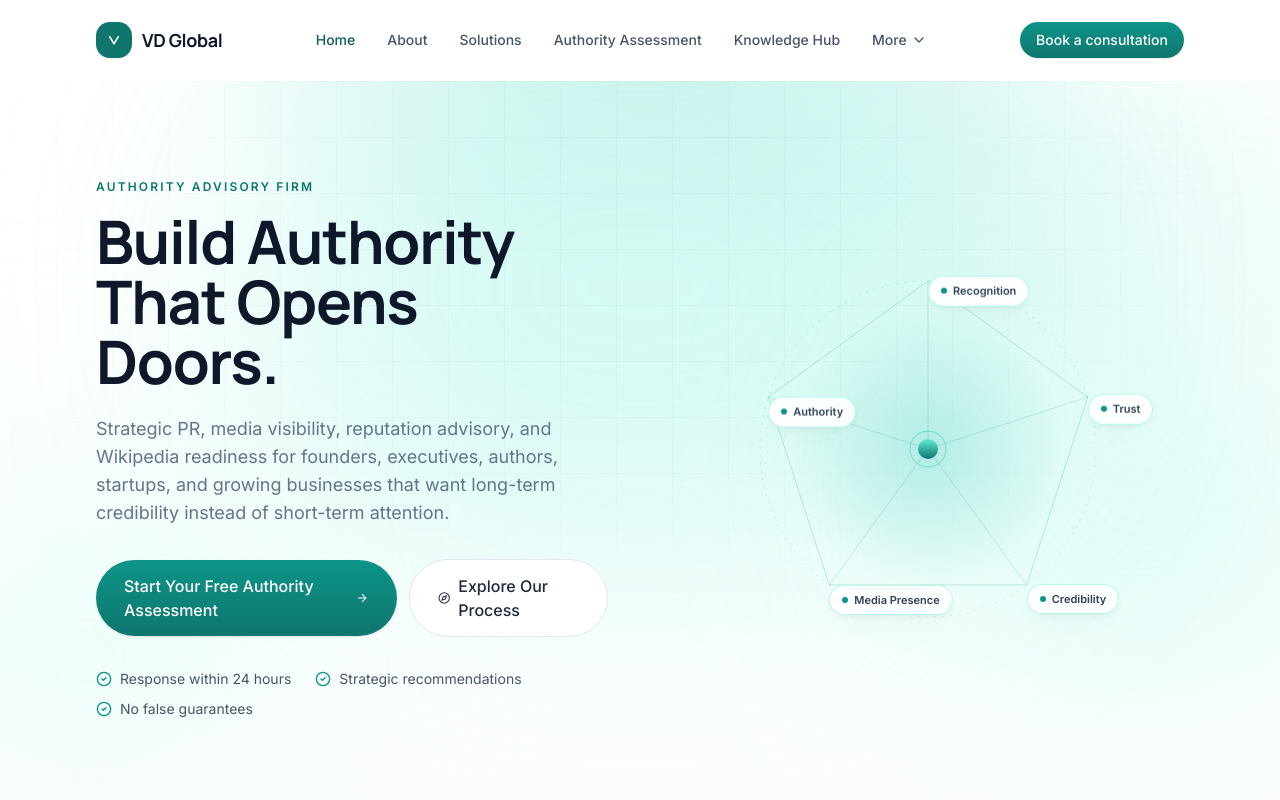
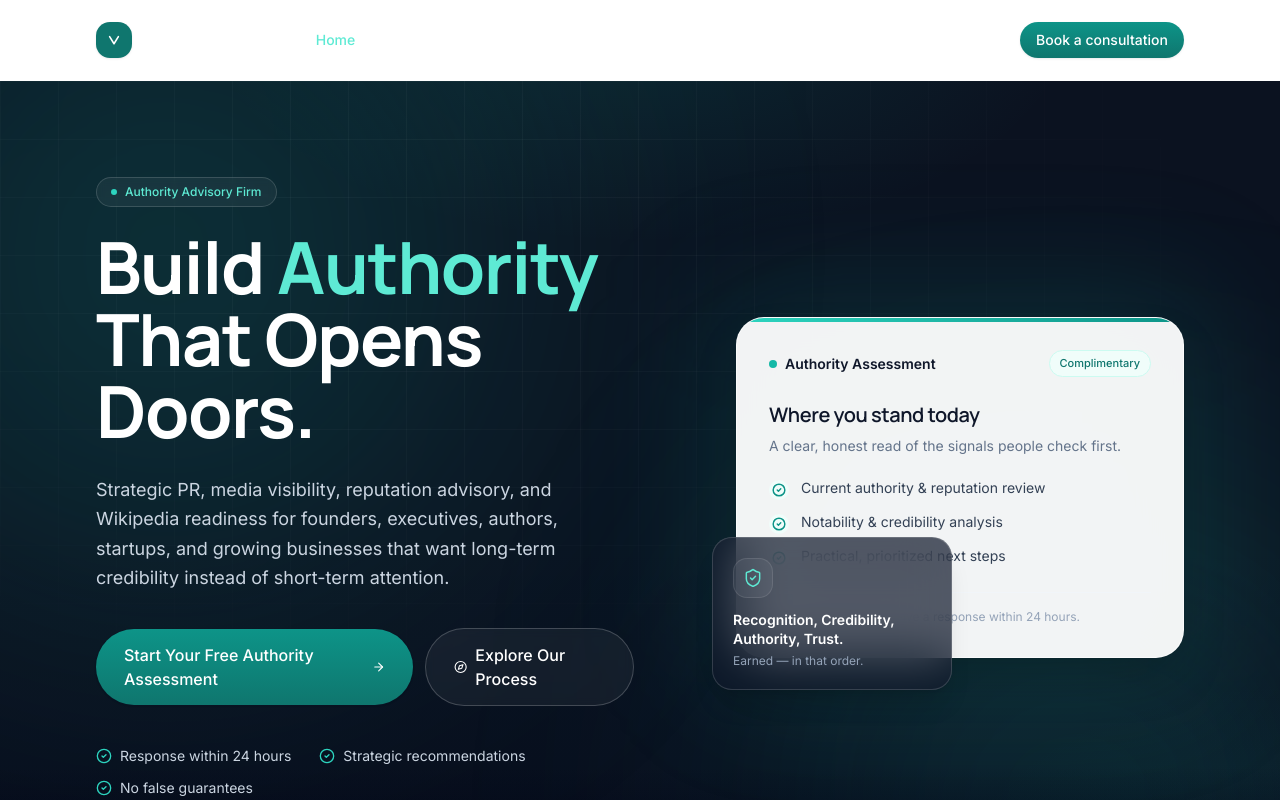
Before and after one commit to Asad-virustech/VD-global, a React (Vite) app: page / in a window 1280 px wide. Shown: the top 800 px of the page. Built offline with nearby package versions, Linux system fonts and the light colour scheme.

Commit message:
Update version 2

```diff
--- a/src/components/layout/Navbar.tsx
+++ b/src/components/layout/Navbar.tsx
@@ -24,6 +24,8 @@ export function Navbar() {
 
   const primaryNav = NAV_ITEMS.slice(0, 5);
   const moreNav = NAV_ITEMS.slice(5);
+  // The homepage hero is dark: use a light nav treatment until the user scrolls.
+  const onDark = location.pathname === '/' && !scrolled;
 
   return (
     <header
@@ -34,7 +36,7 @@ export function Navbar() {
       }`}
     >
       <nav className="container-px flex h-16 items-center justify-between lg:h-20">
-        <Logo />
+        <Logo light={onDark} />
 
         <div className="hidden items-center gap-1 lg:flex">
           {primaryNav.map((item) => (
@@ -45,8 +47,12 @@ export function Navbar() {
               className={({ isActive }) =>
                 `rounded-full px-3.5 py-2 text-sm font-medium transition-colors duration-200 ${
                   isActive
-                    ? 'text-teal-800'
-                    : 'text-ink-600 hover:text-ink-900'
+                    ? onDark
+                      ? 'text-teal-300'
+                      : 'text-teal-800'
+                    : onDark
+                      ? 'text-white/80 hover:text-white'
+                      : 'text-ink-600 hover:text-ink-900'
                 }`
               }
             >
@@ -55,7 +61,11 @@ export function Navbar() {
           ))}
 
           <div className="group relative">
-            <button className="flex items-center gap-1 rounded-full px-3.5 py-2 text-sm font-medium text-ink-600 transition-colors hover:text-ink-900">
+            <button
+              className={`flex items-center gap-1 rounded-full px-3.5 py-2 text-sm font-medium transition-colors ${
+                onDark ? 'text-white/80 hover:text-white' : 'text-ink-600 hover:text-ink-900'
+              }`}
+            >
               More
               <ChevronDown className="h-4 w-4 transition-transform duration-200 group-hover:rotate-180" />
             </button>
@@ -93,7 +103,9 @@ export function Navbar() {
         </div>
 
         <button
-          className="flex h-10 w-10 items-center justify-center rounded-xl text-ink-700 hover:bg-ink-100 lg:hidden"
+          className={`flex h-10 w-10 items-center justify-center rounded-xl lg:hidden ${
+            onDark ? 'text-white hover:bg-white/10' : 'text-ink-700 hover:bg-ink-100'
+          }`}
           onClick={() => setOpen((v) => !v)}
           aria-label={open ? 'Close menu' : 'Open menu'}
           aria-expanded={open}
--- a/src/components/sections/AuthorityFramework.tsx
+++ /dev/null
@@ -1,133 +0,0 @@
-import { motion, useReducedMotion } from 'framer-motion';
-
-const NODES = [
-  { label: 'Recognition', angle: -90 },
-  { label: 'Trust', angle: -18 },
-  { label: 'Credibility', angle: 54 },
-  { label: 'Media Presence', angle: 126 },
-  { label: 'Authority', angle: 198 },
-];
-
-const SIZE = 460;
-const CENTER = SIZE / 2;
-const RADIUS = 168;
-
-function polar(angleDeg: number, r: number) {
-  const rad = (angleDeg * Math.PI) / 180;
-  return { x: CENTER + r * Math.cos(rad), y: CENTER + r * Math.sin(rad) };
-}
-
-const points = NODES.map((n) => polar(n.angle, RADIUS));
-
-export function AuthorityFramework() {
-  const prefersReducedMotion = useReducedMotion();
-
-  return (
-    <motion.div
-      initial={{ opacity: 0, scale: 0.96 }}
-      animate={{ opacity: 1, scale: 1 }}
-      transition={{ duration: 0.8, ease: 'easeOut', delay: 0.2 }}
-      className="relative mx-auto w-full max-w-[460px]"
-      aria-hidden="true"
-    >
-      <svg
-        viewBox={`0 0 ${SIZE} ${SIZE}`}
-        className="w-full h-auto"
-        role="img"
-        aria-label="Authority framework connecting recognition, trust, credibility, media presence and authority"
-      >
-        <defs>
-          <radialGradient id="af-glow" cx="50%" cy="50%" r="50%">
-            <stop offset="0%" stopColor="rgb(20 184 166 / 0.22)" />
-            <stop offset="70%" stopColor="rgb(20 184 166 / 0)" />
-          </radialGradient>
-          <linearGradient id="af-node" x1="0" y1="0" x2="0" y2="1">
-            <stop offset="0%" stopColor="#5eead4" />
-            <stop offset="100%" stopColor="#0f766e" />
-          </linearGradient>
-          <linearGradient id="af-ring" x1="0" y1="0" x2="1" y2="1">
-            <stop offset="0%" stopColor="rgb(20 184 166 / 0.35)" />
-            <stop offset="100%" stopColor="rgb(13 148 136 / 0.15)" />
-          </linearGradient>
-        </defs>
-
-        <circle cx={CENTER} cy={CENTER} r={RADIUS + 30} fill="url(#af-glow)" />
-
-        <circle
-          cx={CENTER}
-          cy={CENTER}
-          r={RADIUS}
-          fill="none"
-          stroke="url(#af-ring)"
-          strokeWidth="1"
-          strokeDasharray="2 6"
-          opacity="0.7"
-        />
-
-        {points.map((p, i) => {
-          const next = points[(i + 1) % points.length];
-          return (
-            <line
-              key={`edge-${i}`}
-              x1={p.x}
-              y1={p.y}
-              x2={next.x}
-              y2={next.y}
-              stroke="rgb(13 148 136 / 0.22)"
-              strokeWidth="1"
-            />
-          );
-        })}
-
-        {points.map((p, i) => (
-          <line
-            key={`spoke-${i}`}
-            x1={CENTER}
-            y1={CENTER}
-            x2={p.x}
-            y2={p.y}
-            stroke="rgb(13 148 136 / 0.18)"
-            strokeWidth="1"
-          />
-        ))}
-
-        <circle cx={CENTER} cy={CENTER} r="10" fill="url(#af-node)" />
-        <circle cx={CENTER} cy={CENTER} r="18" fill="none" stroke="rgb(20 184 166 / 0.4)" strokeWidth="1" />
-      </svg>
-
-      <div className="pointer-events-none absolute inset-0">
-        {points.map((p, i) => {
-          const left = `${(p.x / SIZE) * 100}%`;
-          const top = `${(p.y / SIZE) * 100}%`;
-          return (
-            <motion.div
-              key={NODES[i].label}
-              initial={{ opacity: 0, y: 8 }}
-              animate={{ opacity: 1, y: prefersReducedMotion ? 0 : [0, -6, 0] }}
-              transition={{
-                opacity: { duration: 0.5, delay: 0.4 + i * 0.1 },
-                y: prefersReducedMotion
-                  ? { duration: 0 }
-                  : {
-                      duration: 5,
-                      delay: i * 0.6,
-                      repeat: Infinity,
-                      ease: 'easeInOut' as const,
-                    },
-              }}
-              style={{ left, top }}
-              className="absolute -translate-x-1/2 -translate-y-1/2"
-            >
-              <div className="flex items-center gap-1.5 rounded-full border border-teal-200/70 bg-white/90 px-3 py-1.5 shadow-card backdrop-blur-sm">
-                <span className="h-1.5 w-1.5 rounded-full bg-teal-600" />
-                <span className="whitespace-nowrap text-[11px] font-semibold text-ink-700">
-                  {NODES[i].label}
-                </span>
-              </div>
-            </motion.div>
-          );
-        })}
-      </div>
-    </motion.div>
-  );
-}
--- a/src/components/sections/Hero.tsx
+++ b/src/components/sections/Hero.tsx
@@ -1,93 +1,86 @@
 import { motion } from 'framer-motion';
 import type { Variants } from 'framer-motion';
-import { ArrowRight, CheckCircle2, Compass } from 'lucide-react';
+import { ArrowRight, Compass, CheckCircle2, ShieldCheck } from 'lucide-react';
 import { Button } from '../ui/Button';
-import { AuthorityFramework } from './AuthorityFramework';
 
 const TRUST_INDICATORS = [
-  { label: 'Response within 24 hours' },
-  { label: 'Strategic recommendations' },
-  { label: 'No false guarantees' },
+  'Response within 24 hours',
+  'Strategic recommendations',
+  'No false guarantees',
+];
+
+const ASSESSMENT_PREVIEW = [
+  'Current authority & reputation review',
+  'Notability & credibility analysis',
+  'Practical, prioritized next steps',
 ];
 
 const container: Variants = {
   hidden: {},
-  show: {
-    transition: { staggerChildren: 0.1, delayChildren: 0.1 },
-  },
+  show: { transition: { staggerChildren: 0.09, delayChildren: 0.1 } },
 };
 
 const item: Variants = {
-  hidden: { opacity: 0, y: 16 },
-  show: { opacity: 1, y: 0, transition: { duration: 0.6, ease: 'easeOut' } },
+  hidden: { opacity: 0, y: 14 },
+  show: { opacity: 1, y: 0, transition: { duration: 0.6, ease: 'easeOut' as const } },
 };
 
 export function Hero() {
   return (
-    <section className="relative isolate overflow-hidden bg-white">
-      {/* base radial wash */}
-      <div className="pointer-events-none absolute inset-0 -z-10 bg-radial-teal" aria-hidden="true" />
-      {/* premium grid that dissolves toward the edges */}
-      <div className="pointer-events-none absolute inset-0 -z-10 bg-grid-fade opacity-70" aria-hidden="true" />
-      {/* layered ambient lighting for atmospheric depth */}
+    <section className="relative isolate flex min-h-[94vh] items-center overflow-hidden bg-ink-950 text-white">
+      {/* Cinematic layered background */}
+      <div className="pointer-events-none absolute inset-0 -z-20 surface-night" aria-hidden="true" />
+      <div className="pointer-events-none absolute inset-0 -z-10 bg-grid-light opacity-70" aria-hidden="true" />
       <div
-        className="pointer-events-none absolute -z-10 left-1/2 top-[-10%] h-[560px] w-[780px] -translate-x-1/2 rounded-full bg-teal-300/25 blur-[130px]"
+        className="pointer-events-none absolute -z-10 left-[-12%] top-[-18%] h-[640px] w-[640px] rounded-full bg-teal-500/20 blur-[150px]"
         aria-hidden="true"
       />
       <div
-        className="pointer-events-none absolute -z-10 right-[-6%] top-1/4 h-[440px] w-[440px] rounded-full bg-teal-200/30 blur-[120px]"
+        className="pointer-events-none absolute -z-10 right-[-6%] bottom-[-24%] h-[560px] w-[560px] rounded-full bg-teal-400/15 blur-[150px]"
         aria-hidden="true"
       />
       <div
-        className="pointer-events-none absolute -z-10 left-[-8%] bottom-[-4%] h-[380px] w-[380px] rounded-full bg-teal-100/40 blur-[120px]"
-        aria-hidden="true"
-      />
-      {/* soft fade that carries the eye into the next section */}
-      <div
-        className="pointer-events-none absolute inset-x-0 bottom-0 -z-10 h-40 bg-gradient-to-b from-transparent to-ink-50/60"
+        className="pointer-events-none absolute inset-x-0 bottom-0 -z-10 h-32 bg-gradient-to-b from-transparent to-ink-950"
         aria-hidden="true"
       />
 
-      <div className="container-px flex min-h-[92vh] flex-col items-center justify-center py-20 lg:py-24">
-        <div className="grid w-full items-center gap-12 lg:grid-cols-2 lg:gap-16">
-          <motion.div
-            variants={container}
-            initial="hidden"
-            animate="show"
-            className="max-w-xl"
-          >
-            <motion.p
+      <div className="container-px relative w-full py-28 lg:py-24">
+        <div className="grid items-center gap-14 lg:grid-cols-[1.05fr_0.95fr] lg:gap-16">
+          {/* Left — editorial copy */}
+          <motion.div variants={container} initial="hidden" animate="show" className="max-w-2xl">
+            <motion.div
               variants={item}
-              className="text-xs font-semibold uppercase tracking-[0.18em] text-teal-700"
+              className="inline-flex items-center gap-2 rounded-full border border-white/15 bg-white/5 px-3.5 py-1.5 text-xs font-medium text-teal-300 backdrop-blur-sm"
             >
+              <span className="h-1.5 w-1.5 rounded-full bg-teal-400" />
               Authority Advisory Firm
-            </motion.p>
+            </motion.div>
 
             <motion.h1
               variants={item}
-              className="mt-4 text-4xl font-bold leading-[1.05] tracking-tight text-ink-900 sm:text-5xl lg:text-6xl text-balance"
+              className="mt-6 text-5xl font-bold leading-[1.03] tracking-tight text-white sm:text-6xl lg:text-7xl text-balance"
             >
-              Build Authority That Opens Doors.
+              Build <span className="text-teal-300">Authority</span> That Opens Doors.
             </motion.h1>
 
             <motion.p
               variants={item}
-              className="mt-6 max-w-lg text-base leading-relaxed text-ink-500 sm:text-lg"
+              className="mt-7 max-w-xl text-lg leading-relaxed text-ink-300"
             >
-              Strategic PR, media visibility, reputation advisory, and Wikipedia readiness
-              for founders, executives, authors, startups, and growing businesses that want
-              long-term credibility instead of short-term attention.
+              Strategic PR, media visibility, reputation advisory, and Wikipedia readiness for
+              founders, executives, authors, startups, and growing businesses that want long-term
+              credibility instead of short-term attention.
             </motion.p>
 
             <motion.div
               variants={item}
-              className="mt-8 flex flex-col gap-3 sm:flex-row sm:items-center"
+              className="mt-9 flex flex-col gap-3 sm:flex-row sm:items-center"
             >
               <Button as="link" to="/assessment" size="lg" variant="primary">
                 Start Your Free Authority Assessment
                 <ArrowRight className="h-4 w-4" />
               </Button>
-              <Button as="link" to="/solutions" size="lg" variant="outline">
+              <Button as="link" to="/solutions" size="lg" variant="glass">
                 <Compass className="h-4 w-4" />
                 Explore Our Process
               </Button>
@@ -95,27 +88,76 @@ export function Hero() {
 
             <motion.ul
               variants={item}
-              className="mt-8 flex flex-col gap-2.5 sm:flex-row sm:flex-wrap sm:gap-x-6 sm:gap-y-2.5"
+              className="mt-10 flex flex-col gap-3 sm:flex-row sm:flex-wrap sm:gap-x-7 sm:gap-y-3"
             >
-              {TRUST_INDICATORS.map((indicator) => (
-                <li
-                  key={indicator.label}
-                  className="flex items-center gap-2 text-sm text-ink-600"
-                >
-                  <CheckCircle2 className="h-4 w-4 text-teal-600" />
-                  {indicator.label}
+              {TRUST_INDICATORS.map((label) => (
+                <li key={label} className="flex items-center gap-2 text-sm text-ink-300">
+                  <CheckCircle2 className="h-4 w-4 text-teal-400" />
+                  {label}
                 </li>
               ))}
             </motion.ul>
           </motion.div>
 
+          {/* Right — floating glass authority panels */}
           <motion.div
-            initial={{ opacity: 0, y: 20 }}
+            initial={{ opacity: 0, y: 26 }}
             animate={{ opacity: 1, y: 0 }}
-            transition={{ duration: 0.7, ease: 'easeOut' as const, delay: 0.3 }}
-            className="flex items-center justify-center"
+            transition={{ duration: 0.8, ease: 'easeOut' as const, delay: 0.25 }}
+            className="relative mx-auto w-full max-w-md lg:mx-0 lg:ml-auto"
           >
-            <AuthorityFramework />
+            <div
+              className="pointer-events-none absolute -inset-6 -z-10 rounded-[2.5rem] bg-teal-500/15 blur-3xl"
+              aria-hidden="true"
+            />
+
+            {/* Main bright glass card — assessment preview */}
+            <div className="relative overflow-hidden rounded-3xl border border-white/70 bg-white/95 p-7 text-ink-900 shadow-2xl backdrop-blur-xl sm:p-8">
+              <span
+                aria-hidden="true"
+                className="absolute inset-x-0 top-0 h-1 bg-gradient-to-r from-teal-400 to-teal-600"
+              />
+              <div className="flex items-center justify-between">
+                <span className="inline-flex items-center gap-2 text-sm font-semibold text-ink-900">
+                  <span className="h-2 w-2 rounded-full bg-teal-500" />
+                  Authority Assessment
+                </span>
+                <span className="rounded-full border border-teal-100 bg-teal-50 px-2.5 py-1 text-[11px] font-medium text-teal-700">
+                  Complimentary
+                </span>
+              </div>
+
+              <h2 className="mt-6 text-xl font-semibold text-ink-900">Where you stand today</h2>
+              <p className="mt-1.5 text-sm leading-relaxed text-ink-500">
+                A clear, honest read of the signals people check first.
+              </p>
+
+              <ul className="mt-5 space-y-3">
+                {ASSESSMENT_PREVIEW.map((entry) => (
+                  <li key={entry} className="flex items-start gap-3 text-sm text-ink-700">
+                    <span className="mt-0.5 flex h-5 w-5 shrink-0 items-center justify-center rounded-full bg-teal-50 text-teal-600">
+                      <CheckCircle2 className="h-3.5 w-3.5" strokeWidth={2.5} />
+                    </span>
+                    {entry}
+                  </li>
+                ))}
+              </ul>
+
+              <div className="mt-6 border-t border-ink-100 pt-4 text-xs text-ink-400">
+                Most assessments receive a response within 24 hours.
+              </div>
+            </div>
+
+            {/* Overlapping dark-glass accent panel */}
+            <div className="absolute -bottom-8 -left-6 hidden w-60 rounded-2xl border border-white/15 bg-ink-900/70 p-5 shadow-xl backdrop-blur-xl sm:block">
+              <span className="flex h-10 w-10 items-center justify-center rounded-xl bg-white/5 text-teal-300 ring-1 ring-inset ring-white/10">
+                <ShieldCheck className="h-5 w-5" strokeWidth={1.75} />
+              </span>
+              <p className="mt-3 text-sm font-semibold leading-snug text-white">
+                Recognition, Credibility, Authority, Trust.
+              </p>
+              <p className="mt-1 text-xs text-ink-400">Earned — in that order.</p>
+            </div>
           </motion.div>
         </div>
       </div>
--- a/src/components/ui/Button.tsx
+++ b/src/components/ui/Button.tsx
@@ -1,7 +1,7 @@
 import type { ButtonHTMLAttributes, ReactNode } from 'react';
 import { Link } from 'react-router-dom';
 
-type Variant = 'primary' | 'secondary' | 'ghost' | 'outline';
+type Variant = 'primary' | 'secondary' | 'ghost' | 'outline' | 'glass';
 type Size = 'sm' | 'md' | 'lg';
 
 const base =
@@ -15,6 +15,8 @@ const variants: Record<Variant, string> = {
   ghost: 'text-ink-700 hover:bg-ink-100 hover:text-ink-900',
   outline:
     'border border-ink-200 bg-white text-ink-800 hover:border-teal-300 hover:bg-teal-50 hover:text-teal-800 active:scale-[0.98]',
+  glass:
+    'border border-white/20 bg-white/5 text-white backdrop-blur-sm hover:border-white/30 hover:bg-white/10 active:scale-[0.98]',
 };
 
 const sizes: Record<Size, string> = {
--- a/src/components/ui/Logo.tsx
+++ b/src/components/ui/Logo.tsx
@@ -3,13 +3,15 @@ import { FIRM } from '../../../content/site';
 
 type LogoProps = {
   className?: string;
+  /** Render the wordmark in white for dark/transparent surfaces. */
+  light?: boolean;
 };
 
 /**
  * Canonical brand mark + wordmark, linked to home. Shared by the Navbar and
  * Footer so the logo lives in exactly one place.
  */
-export function Logo({ className = '' }: LogoProps) {
+export function Logo({ className = '', light = false }: LogoProps) {
   return (
     <Link
       to="/"
@@ -27,7 +29,9 @@ export function Logo({ className = '' }: LogoProps) {
           />
         </svg>
       </span>
-      <span className="font-heading text-lg font-bold tracking-tight text-ink-900">
+      <span
+        className={`font-heading text-lg font-bold tracking-tight ${light ? 'text-white' : 'text-ink-900'}`}
+      >
         {FIRM.name}
       </span>
     </Link>
--- a/src/index.css
+++ b/src/index.css
@@ -91,6 +91,16 @@
       radial-gradient(48% 55% at 100% 106%, rgb(13 148 136 / 0.10) 0%, transparent 58%),
       linear-gradient(180deg, rgb(2 6 23 / 0) 55%, rgb(2 6 23 / 0.35) 100%);
   }
+
+  /* Faint light grid for dark/cinematic surfaces, dissolving via mask. */
+  .bg-grid-light {
+    background-image:
+      linear-gradient(to right, rgb(255 255 255 / 0.05) 1px, transparent 1px),
+      linear-gradient(to bottom, rgb(255 255 255 / 0.05) 1px, transparent 1px);
+    background-size: 58px 58px;
+    -webkit-mask-image: radial-gradient(ellipse 80% 72% at 32% 18%, #000 18%, transparent 82%);
+    mask-image: radial-gradient(ellipse 80% 72% at 32% 18%, #000 18%, transparent 82%);
+  }
 }
 
 /* Respect users who prefer reduced motion — neutralize CSS animation,
```
